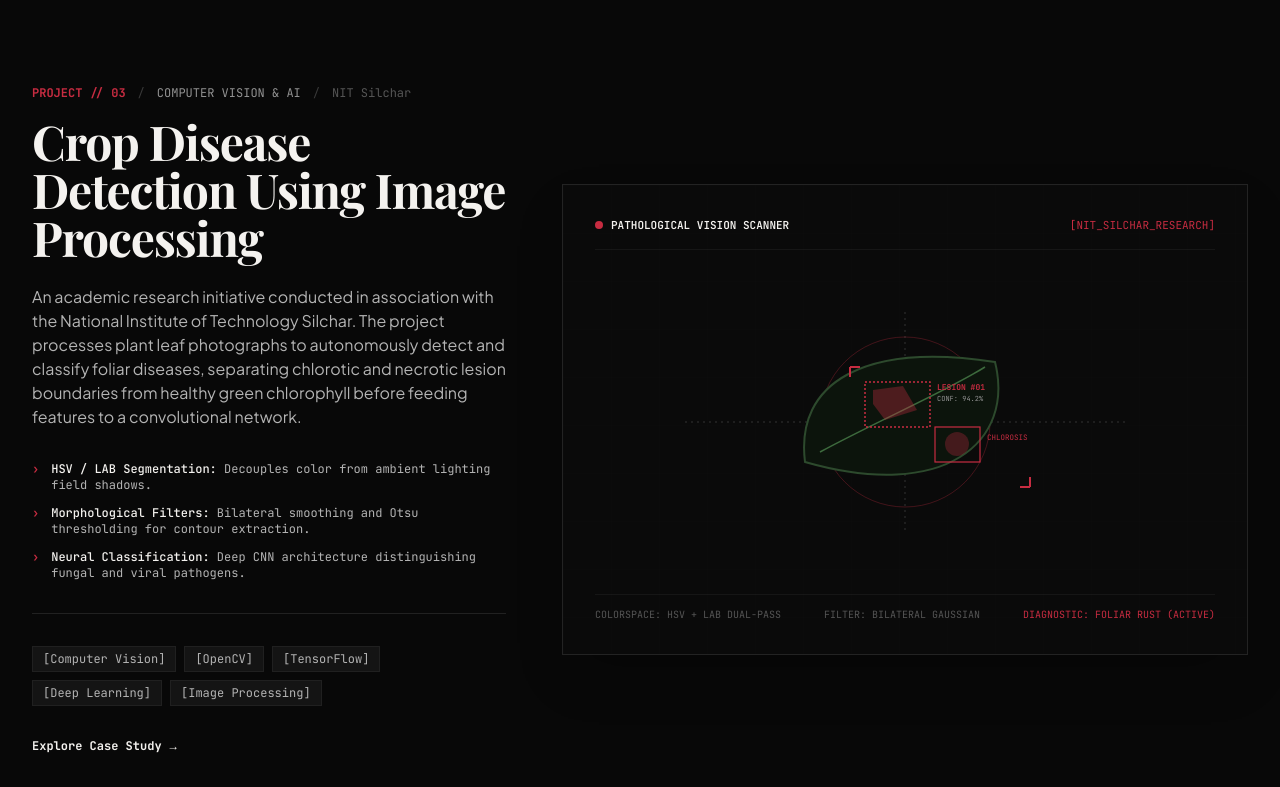
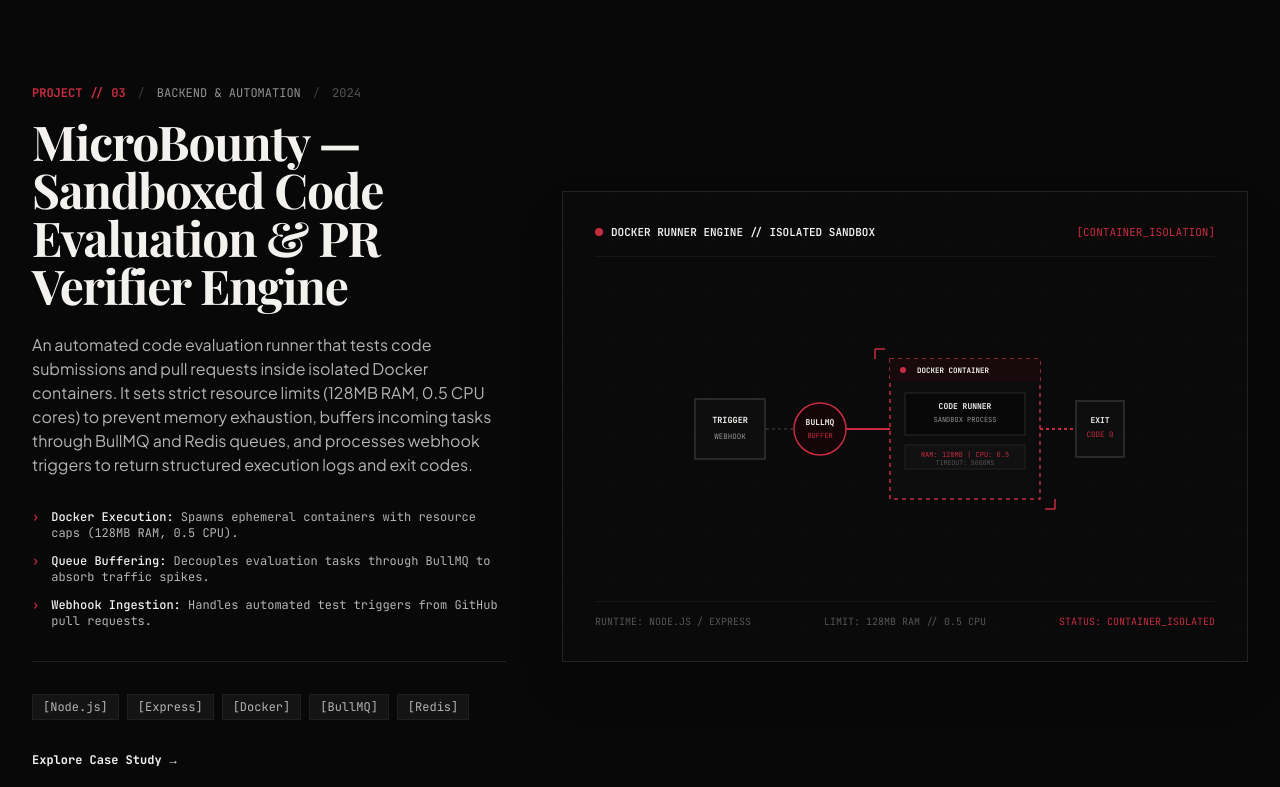
Before and after one commit to MrinmoyBrh/mrinmoy, an Astro site: page / in a window 1280 px wide. Shown: the part 2757-3544 px from the top of the page. Built offline with nearby package versions, Linux system fonts and the light colour scheme; Astro itself is replaced by a stand-in of ours; a web font is replaced by a local one.

Commit message:
fix: replace ML with MicroBounty in skills & showcase, adjust C/C++ to fundamentals, and remove GitHub verification section

```diff
--- a/src/components/EditorialProjectShowcase.astro
+++ b/src/components/EditorialProjectShowcase.astro
@@ -3,7 +3,7 @@ import { projects } from '../data/projects';
 
 const p1 = projects.find((p) => p.id === 'ai-resilient-gateway')!;
 const p2 = projects.find((p) => p.id === 'apgcl-app')!;
-const p3 = projects.find((p) => p.id === 'crop-disease-detection')!;
+const p3 = projects.find((p) => p.id === 'microbounty')!;
 const additional = projects.filter((p) => !p.featured);
 ---
 
@@ -23,7 +23,7 @@ const additional = projects.filter((p) => !p.featured);
       </div>
 
       <p class="text-smoke text-sm sm:text-base max-w-md leading-relaxed font-normal">
-        Three distinct architectural undertakings—distributed queue gateways, public utility infrastructure, and computer vision pathology diagnostics.
+        Three distinct architectural undertakings—distributed queue gateways, public utility infrastructure, and containerized code runners.
       </p>
     </div>
 
@@ -335,8 +335,8 @@ const additional = projects.filter((p) => !p.featured);
     </article>
 
     <!-- ====================================================================
-         PROJECT 03: Crop Disease Detection Using Image Processing
-         Immersive Editorial Layout: Botanical Computer Vision Canvas & Detection Overlays
+         PROJECT 03: MicroBounty — Sandboxed Code Evaluation Engine
+         Immersive Editorial Layout: Container Sandbox Topology & Execution Overlays
          ==================================================================== -->
     <article class="mb-32 relative group">
 
@@ -345,15 +345,15 @@ const additional = projects.filter((p) => !p.featured);
 
       <div class="grid grid-cols-1 lg:grid-cols-12 gap-12 lg:gap-14 items-center">
 
-        <!-- Left: Project Narrative & Academic Context (5 cols) -->
+        <!-- Left: Project Narrative & Technical Context (5 cols) -->
         <div class="lg:col-span-5 flex flex-col justify-between">
           <div>
             <div class="flex items-center space-x-3 mb-4 technical-mono text-xs">
               <span class="text-cherry font-bold">PROJECT // 03</span>
               <span class="text-white/20">/</span>
-              <span class="text-smoke uppercase">Computer Vision & AI</span>
+              <span class="text-smoke uppercase">Backend & Automation</span>
               <span class="text-white/20">/</span>
-              <span class="text-smoke-dark">NIT Silchar</span>
+              <span class="text-smoke-dark">2024</span>
             </div>
 
             <h3 class="editorial-title text-3xl sm:text-4xl lg:text-5xl font-bold text-pearl mb-6 leading-[1.08]">
@@ -363,22 +363,22 @@ const additional = projects.filter((p) => !p.featured);
             </h3>
 
             <p class="text-sm sm:text-base text-smoke-light leading-relaxed mb-8 font-normal">
-              An academic research initiative conducted in association with the National Institute of Technology Silchar. The project processes plant leaf photographs to autonomously detect and classify foliar diseases, separating chlorotic and necrotic lesion boundaries from healthy green chlorophyll before feeding features to a convolutional network.
+              An automated code evaluation runner that tests code submissions and pull requests inside isolated Docker containers. It sets strict resource limits (128MB RAM, 0.5 CPU cores) to prevent memory exhaustion, buffers incoming tasks through BullMQ and Redis queues, and processes webhook triggers to return structured execution logs and exit codes.
             </p>
 
             <!-- Highlights -->
             <div class="space-y-3 mb-8 pb-8 border-b border-white/10 technical-mono text-xs">
               <div class="flex items-start space-x-3">
                 <span class="text-cherry font-bold">›</span>
-                <span class="text-smoke-light"><strong class="text-pearl font-medium">HSV / LAB Segmentation:</strong> Decouples color from ambient lighting field shadows.</span>
+                <span class="text-smoke-light"><strong class="text-pearl font-medium">Docker Execution:</strong> Spawns ephemeral containers with resource caps (128MB RAM, 0.5 CPU).</span>
               </div>
               <div class="flex items-start space-x-3">
                 <span class="text-cherry font-bold">›</span>
-                <span class="text-smoke-light"><strong class="text-pearl font-medium">Morphological Filters:</strong> Bilateral smoothing and Otsu thresholding for contour extraction.</span>
+                <span class="text-smoke-light"><strong class="text-pearl font-medium">Queue Buffering:</strong> Decouples evaluation tasks through BullMQ to absorb traffic spikes.</span>
               </div>
               <div class="flex items-start space-x-3">
                 <span class="text-cherry font-bold">›</span>
-                <span class="text-smoke-light"><strong class="text-pearl font-medium">Neural Classification:</strong> Deep CNN architecture distinguishing fungal and viral pathogens.</span>
+                <span class="text-smoke-light"><strong class="text-pearl font-medium">Webhook Ingestion:</strong> Handles automated test triggers from GitHub pull requests.</span>
               </div>
             </div>
 
@@ -404,58 +404,83 @@ const additional = projects.filter((p) => !p.featured);
           </div>
         </div>
 
-        <!-- Right: Computer Vision Inspection Reticle Visual (7 cols) -->
+        <!-- Right: Docker Sandbox Telemetry & Topology Visual (7 cols) -->
         <div class="lg:col-span-7 relative">
           <div class="relative w-full aspect-[16/11] bg-[#0A0A0A] border border-white/10 rounded-none overflow-hidden p-6 sm:p-8 flex flex-col justify-between shadow-2xl">
 
             <div class="absolute inset-0 tech-grid-bg opacity-25 pointer-events-none"></div>
 
-            <!-- Optical Reticle Header -->
+            <!-- Header -->
             <div class="flex items-center justify-between z-10 technical-mono text-[11px] text-smoke pb-4 border-b border-white/5">
               <div class="flex items-center space-x-2">
                 <span class="w-2 h-2 rounded-full bg-cherry"></span>
-                <span class="text-pearl font-semibold">PATHOLOGICAL VISION SCANNER</span>
+                <span class="text-pearl font-semibold">DOCKER RUNNER ENGINE // ISOLATED SANDBOX</span>
               </div>
-              <span class="text-cherry font-mono">[NIT_SILCHAR_RESEARCH]</span>
+              <span class="text-cherry font-mono">[CONTAINER_ISOLATION]</span>
             </div>
 
-            <!-- Stylized Botanical & Vision Reticle Composition -->
+            <!-- Stylized Docker Sandbox Topology SVG -->
             <div class="relative z-10 my-auto py-4 flex items-center justify-center">
               <svg class="w-full max-w-[480px] h-auto overflow-visible" viewBox="0 0 480 240" fill="none" xmlns="http://www.w3.org/2000/svg">
-                <!-- Reticle Center Crosshairs -->
-                <line x1="240" y1="10" x2="240" y2="230" stroke="#333333" stroke-width="1" stroke-dasharray="2 4"/>
-                <line x1="20" y1="120" x2="460" y2="120" stroke="#333333" stroke-width="1" stroke-dasharray="2 4"/>
-                <circle cx="240" cy="120" r="85" stroke="#C72C41" stroke-width="1" stroke-opacity="0.3"/>
-                <circle cx="240" cy="120" r="50" stroke="#929292" stroke-width="1" stroke-dasharray="3 3" stroke-opacity="0.4"/>
+                <!-- Connecting Bus Lines -->
+                <path d="M 65 120 L 155 120" stroke="#333333" stroke-width="1.5" stroke-dasharray="3 3"/>
+                <path d="M 155 120 L 225 120" stroke="#C72C41" stroke-width="2"/>
+                <path d="M 375 120 L 435 120" stroke="#C72C41" stroke-width="2" stroke-dasharray="3 3"/>
 
-                <!-- Leaf Contour Graphic -->
-                <path d="M 140 160 C 130 80 200 40 330 60 C 350 140 280 200 140 160 Z" fill="#0C140C" stroke="#2D4A2D" stroke-width="2"/>
-                <path d="M 155 150 C 210 120 280 90 320 65" stroke="#3D6A3D" stroke-width="1.5"/>
+                <!-- Node 1: Ingress Webhook Trigger -->
+                <g transform="translate(65, 120)">
+                  <rect x="-35" y="-30" width="70" height="60" fill="#0E0E0E" stroke="#333333" stroke-width="1.5"/>
+                  <text y="-6" font-family="'JetBrains Mono', monospace" font-size="8.5" fill="#F4F2EF" text-anchor="middle" font-weight="bold">TRIGGER</text>
+                  <text y="10" font-family="'JetBrains Mono', monospace" font-size="7.5" fill="#929292" text-anchor="middle">WEBHOOK</text>
+                </g>
 
-                <!-- Detected Lesion Area 1 (Bounding Box + Overlay) -->
-                <rect x="200" y="80" width="65" height="45" fill="none" stroke="#C72C41" stroke-width="1.5" stroke-dasharray="2 2"/>
-                <polygon points="208,88 238,84 252,108 220,118 208,102" fill="#C72C41" fill-opacity="0.35"/>
-                <text x="272" y="88" font-family="'JetBrains Mono', monospace" font-size="8" fill="#C72C41" font-weight="bold">LESION #01</text>
-                <text x="272" y="99" font-family="'JetBrains Mono', monospace" font-size="7" fill="#929292">CONF: 94.2%</text>
+                <!-- Node 2: BullMQ Buffer Queue -->
+                <g transform="translate(155, 120)">
+                  <circle r="26" fill="#140608" stroke="#C72C41" stroke-width="1.5"/>
+                  <text y="-4" font-family="'JetBrains Mono', monospace" font-size="8" fill="#F4F2EF" text-anchor="middle" font-weight="bold">BULLMQ</text>
+                  <text y="9" font-family="'JetBrains Mono', monospace" font-size="7" fill="#C72C41" text-anchor="middle">BUFFER</text>
+                </g>
 
-                <!-- Detected Lesion Area 2 -->
-                <rect x="270" y="125" width="45" height="35" fill="none" stroke="#C72C41" stroke-width="1.2"/>
-                <circle cx="292" cy="142" r="12" fill="#C72C41" fill-opacity="0.3"/>
-                <text x="322" y="138" font-family="'JetBrains Mono', monospace" font-size="7.5" fill="#C72C41">CHLOROSIS</text>
+                <!-- Node 3: Isolated Docker Container Outer Boundary -->
+                <g transform="translate(300, 120)">
+                  <rect x="-75" y="-70" width="150" height="140" fill="#0C0C0C" stroke="#C72C41" stroke-width="1.5" stroke-dasharray="4 4"/>
 
-                <!-- Scanning HUD Ticks at Corners -->
-                <line x1="185" y1="65" x2="195" y2="65" stroke="#C72C41" stroke-width="2"/>
-                <line x1="185" y1="65" x2="185" y2="75" stroke="#C72C41" stroke-width="2"/>
-                <line x1="365" y1="185" x2="355" y2="185" stroke="#C72C41" stroke-width="2"/>
-                <line x1="365" y1="185" x2="365" y2="175" stroke="#C72C41" stroke-width="2"/>
+                  <!-- Container Title Bar -->
+                  <rect x="-75" y="-70" width="150" height="22" fill="#180A0C"/>
+                  <circle cx="-62" cy="-59" r="3" fill="#C72C41"/>
+                  <text x="-48" y="-56" font-family="'JetBrains Mono', monospace" font-size="7.5" fill="#F4F2EF" font-weight="bold">DOCKER CONTAINER</text>
+
+                  <!-- Internal Runner Box -->
+                  <rect x="-60" y="-36" width="120" height="42" fill="#080808" stroke="#2A2A2A" stroke-width="1"/>
+                  <text y="-20" font-family="'JetBrains Mono', monospace" font-size="8" fill="#F4F2EF" text-anchor="middle" font-weight="bold">CODE RUNNER</text>
+                  <text y="-7" font-family="'JetBrains Mono', monospace" font-size="7" fill="#929292" text-anchor="middle">SANDBOX PROCESS</text>
+
+                  <!-- Resource Limits Readout -->
+                  <rect x="-60" y="16" width="120" height="24" fill="#111111" stroke="#222222" stroke-width="1"/>
+                  <text y="28" font-family="'JetBrains Mono', monospace" font-size="7" fill="#C72C41" text-anchor="middle">RAM: 128MB | CPU: 0.5</text>
+                  <text y="36" font-family="'JetBrains Mono', monospace" font-size="6.5" fill="#555555" text-anchor="middle">TIMEOUT: 5000MS</text>
+                </g>
+
+                <!-- Node 4: Execution Output Stream -->
+                <g transform="translate(435, 120)">
+                  <rect x="-24" y="-28" width="48" height="56" fill="#0E0E0E" stroke="#333333" stroke-width="1.5"/>
+                  <text y="-6" font-family="'JetBrains Mono', monospace" font-size="8" fill="#F4F2EF" text-anchor="middle" font-weight="bold">EXIT</text>
+                  <text y="8" font-family="'JetBrains Mono', monospace" font-size="7.5" fill="#C72C41" text-anchor="middle">CODE 0</text>
+                </g>
+
+                <!-- Corner HUD Ticks -->
+                <line x1="210" y1="40" x2="220" y2="40" stroke="#C72C41" stroke-width="1.5"/>
+                <line x1="210" y1="40" x2="210" y2="50" stroke="#C72C41" stroke-width="1.5"/>
+                <line x1="390" y1="200" x2="380" y2="200" stroke="#C72C41" stroke-width="1.5"/>
+                <line x1="390" y1="200" x2="390" y2="190" stroke="#C72C41" stroke-width="1.5"/>
               </svg>
             </div>
 
-            <!-- Optical Telemetry Footer -->
+            <!-- Footer Readout -->
             <div class="flex items-center justify-between z-10 technical-mono text-[10px] text-smoke-dark pt-3 border-t border-white/5">
-              <span>COLORSPACE: HSV + LAB DUAL-PASS</span>
-              <span>FILTER: BILATERAL GAUSSIAN</span>
-              <span class="text-cherry">DIAGNOSTIC: FOLIAR RUST (ACTIVE)</span>
+              <span>RUNTIME: NODE.JS / EXPRESS</span>
+              <span>LIMIT: 128MB RAM // 0.5 CPU</span>
+              <span class="text-cherry">STATUS: CONTAINER_ISOLATED</span>
             </div>
 
           </div>
@@ -472,9 +497,9 @@ const additional = projects.filter((p) => !p.featured);
 
       <div class="flex flex-col sm:flex-row sm:items-baseline justify-between mb-12 gap-3">
         <h3 class="technical-mono text-xs uppercase tracking-widest text-smoke-light font-bold">
-          ADDITIONAL SYSTEMS // CODE SANDBOXING & STORAGE
+          ADDITIONAL SYSTEMS // APPLIED RESEARCH & STORAGE
         </h3>
-        <span class="text-smoke-dark text-xs technical-mono">[VERIFIED LOCAL REPOSITORIES]</span>
+        <span class="text-smoke-dark text-xs technical-mono">[ENGINEERING ARCHIVES]</span>
       </div>
 
       <div class="grid grid-cols-1 md:grid-cols-2 gap-8 lg:gap-12">
--- a/src/components/SkillsGrid.astro
+++ b/src/components/SkillsGrid.astro
@@ -17,7 +17,7 @@ import { skillCategories } from '../data/skills';
         </h2>
       </div>
       <p class="text-smoke text-sm sm:text-base max-w-md leading-relaxed font-normal">
-        A realistic summary of my technical competencies—spanning backend web development, programming languages, cloud fundamentals, developer tooling, and image processing.
+        A realistic summary of my technical competencies—spanning backend web development, programming languages, cloud fundamentals, developer tooling, and containerized code execution.
       </p>
     </div>
 
--- a/src/data/projects.ts
+++ b/src/data/projects.ts
@@ -230,7 +230,7 @@ Route::middleware(['auth', 'verified'])->group(function () {
     role: 'Lead Researcher & CV Engineer',
     organization: 'Associated with National Institute of Technology Silchar (NIT Silchar)',
     period: 'Academic Research',
-    featured: true,
+    featured: false,
     badges: ['Computer Vision', 'OpenCV', 'TensorFlow', 'Deep Learning', 'Image Processing'],
     summary: 'An academic research project associated with NIT Silchar that detects and classifies plant leaf diseases from camera captures. It isolates diseased foliage using HSV and LAB color spaces and classifies pathologies using a convolutional neural network.',
     challenge: 'Delayed detection of crop diseases like rust and chlorosis leads to severe agricultural loss in smallholder farms. Diagnosing infections traditionally requires field agronomists, causing critical delays in intervention.',
@@ -298,43 +298,42 @@ infection_ratio = infected_pixels / max(1, total_leaf_pixels)`
     id: 'microbounty',
     slug: 'microbounty',
     title: 'MicroBounty — Sandboxed Code Evaluation & PR Verifier Engine',
-    tagline: 'Asynchronous code runner that executes untrusted programs in disposable Docker sandboxes.',
+    tagline: 'Asynchronous code runner that executes submitted programs in isolated Docker containers.',
     category: 'Distributed Systems',
-    role: 'Backend Architect',
+    role: 'Backend Developer',
     period: '2024',
-    featured: false,
-    badges: ['Node.js', 'Docker API', 'BullMQ', 'Redis', 'MongoDB Atlas'],
-    summary: 'A code evaluation runner that tests untrusted code submissions and pull requests inside disposable Docker containers. Strips network access (`--network=none`), limits RAM to 128MB, and buffers incoming GitHub webhooks through BullMQ queues to keep the API server fast and responsive.',
-    challenge: 'Running untrusted code submitted over the web creates security risks like container breakouts, network abuse, and memory exhaustion from infinite loops.',
-    architectureNarrative: 'An Express gateway buffers submissions into Redis BullMQ queues with sliding-window rate limiting. Dedicated worker processes spawn temporary Docker containers with network access disabled, memory capped at 128MB, CPU throttled to 0.5 cores, and a strict 5-second timeout.',
+    featured: true,
+    badges: ['Node.js', 'Express', 'Docker', 'BullMQ', 'Redis'],
+    summary: 'A code evaluation runner that tests code submissions and pull requests inside isolated Docker containers. Applies resource limits (128MB RAM, 0.5 CPU) and buffers evaluation tasks through BullMQ and Redis queues to maintain a reliable, responsive execution service.',
+    challenge: 'Executing submitted code creates resource contention risks like infinite loops and high memory consumption that can degrade host server availability.',
+    architectureNarrative: 'An Express gateway buffers incoming evaluation requests into BullMQ queues. Dedicated worker processes spawn temporary Docker containers with memory limits capped at 128MB, CPU throttled, and a strict timeout before returning execution logs and results.',
     architectureSteps: [
       {
         step: '01',
         name: 'Webhook Ingestion',
-        description: 'Deduplicates GitHub delivery IDs in Redis with a 10-minute lock to prevent duplicate test runs.',
-        technology: 'Redis Key Locks'
+        description: 'Receives code evaluation triggers from GitHub webhooks or direct API submissions.',
+        technology: 'Express + Webhooks'
       },
       {
         step: '02',
         name: 'Queue Buffering',
-        description: 'Buffers submissions into BullMQ so sudden waves of tests never overwhelm worker memory.',
+        description: 'Buffers submissions into BullMQ to prevent sudden bursts of jobs from overwhelming memory.',
         technology: 'BullMQ + Redis'
       },
       {
         step: '03',
-        name: 'Air-Gapped Container',
-        description: 'Spawns an ephemeral Docker container with NetworkDisabled=true, Memory=128MB, and non-root execution.',
+        name: 'Isolated Container Execution',
+        description: 'Spawns an ephemeral Docker container with memory caps (128MB) and CPU ceilings.',
         technology: 'Docker Engine API'
       }
     ],
     technicalHighlights: [
       {
-        title: 'Disposable Air-Gapped Docker Containers',
-        description: 'Enforces container safety by stripping network access and setting strict memory and CPU caps.',
+        title: 'Resource-Constrained Docker Containers',
+        description: 'Enforces execution safety by applying strict memory and CPU caps on test runners.',
         codeSnippet: `// Ephemeral container configuration
 const container = await docker.createContainer({
   Image: 'sandbox-runner:node',
-  NetworkDisabled: true,
   HostConfig: {
     Memory: 128 * 1024 * 1024, // 128MB hard cap
     NanoCPUs: 500000000,        // 0.5 CPU cores
@@ -344,16 +343,16 @@ const container = await docker.createContainer({
       }
     ],
     verifiedClaims: [
-      'Working local codebase with Express, BullMQ, and Docker Engine API',
+      'Backend service built with Express, BullMQ, and Docker',
       'Asynchronous task buffering via BullMQ and Redis',
-      'Air-gapped Docker execution with NetworkDisabled and memory limits'
+      'Isolated Docker container execution with memory and CPU resource caps'
     ],
     stack: {
       runtime: ['Node.js', 'Express'],
       dataStores: ['MongoDB Atlas', 'Redis'],
       messaging: ['BullMQ'],
       protocols: ['GitHub Webhooks', 'Docker Engine API'],
-      tooling: ['Docker Multi-stage Builds']
+      tooling: ['Docker']
     }
   },
   {
--- a/src/data/skills.ts
+++ b/src/data/skills.ts
@@ -29,12 +29,12 @@ export const skillCategories: SkillCategory[] = [
     id: 'languages',
     code: 'MOD_02 // LANGUAGES',
     title: 'Programming Languages',
-    tagline: 'Core languages used for problem solving, backend development, and application building.',
+    tagline: 'Languages used for problem solving, backend development, and application building.',
     skills: [
-      { name: 'Python', context: 'General scripting, image processing scripts, and automation', highlight: true },
-      { name: 'C & C++', context: 'Core programming fundamentals, data structures, and algorithms', highlight: true },
+      { name: 'Python', context: 'General scripting, data processing scripts, and backend tasks', highlight: true },
       { name: 'PHP', context: 'Server-side scripting and dynamic web applications', highlight: true },
-      { name: 'SQL', context: 'Relational data querying, joins, and table definitions', highlight: false },
+      { name: 'SQL', context: 'Relational data querying, joins, and table definitions', highlight: true },
+      { name: 'C & C++ (Fundamentals)', context: 'Basic programming syntax, foundational memory concepts, and simple algorithms', highlight: false },
       { name: 'JavaScript', context: 'Client-side interactions and asynchronous requests', highlight: false },
       { name: 'HTML & CSS', context: 'Semantic page structuring and responsive web styling', highlight: false },
     ]
@@ -65,15 +65,15 @@ export const skillCategories: SkillCategory[] = [
     ]
   },
   {
-    id: 'ml-vision',
-    code: 'MOD_05 // ML & VISION',
-    title: 'Machine Learning & Vision',
-    tagline: 'Image processing fundamentals, color analysis, and academic research applied to plant pathology.',
+    id: 'microbounty',
+    code: 'MOD_05 // MICROBOUNTY',
+    title: 'MicroBounty Code Runner',
+    tagline: 'Automated code execution and PR evaluation using Docker containers and task queues.',
     skills: [
-      { name: 'Python for Vision', context: 'NumPy and image processing routines for pixel array operations', highlight: true },
-      { name: 'Color Segmentation', context: 'HSV and LAB color space transformations for leaf pathology', highlight: true },
-      { name: 'Basic Machine Learning', context: 'Fundamental classification concepts and model training basics', highlight: false },
-      { name: 'Crop Disease Project', context: 'Academic research identifying foliar infections from leaf images', highlight: false },
+      { name: 'Docker Execution', context: 'Running submitted code inside isolated containers with resource limits', highlight: true },
+      { name: 'Queue Buffering', context: 'Buffering evaluation jobs through BullMQ and Redis queues', highlight: true },
+      { name: 'Webhook Ingestion', context: 'Processing incoming GitHub webhook triggers for test verification', highlight: false },
+      { name: 'Node.js & Express', context: 'Backend API service managing execution requests and job states', highlight: false },
     ]
   }
 ];
```
Also changed, not shown: src/components/InteractiveTerminal.astro (+5 -5 lines), src/components/Principles.astro (+1 -34 lines), README.md.
